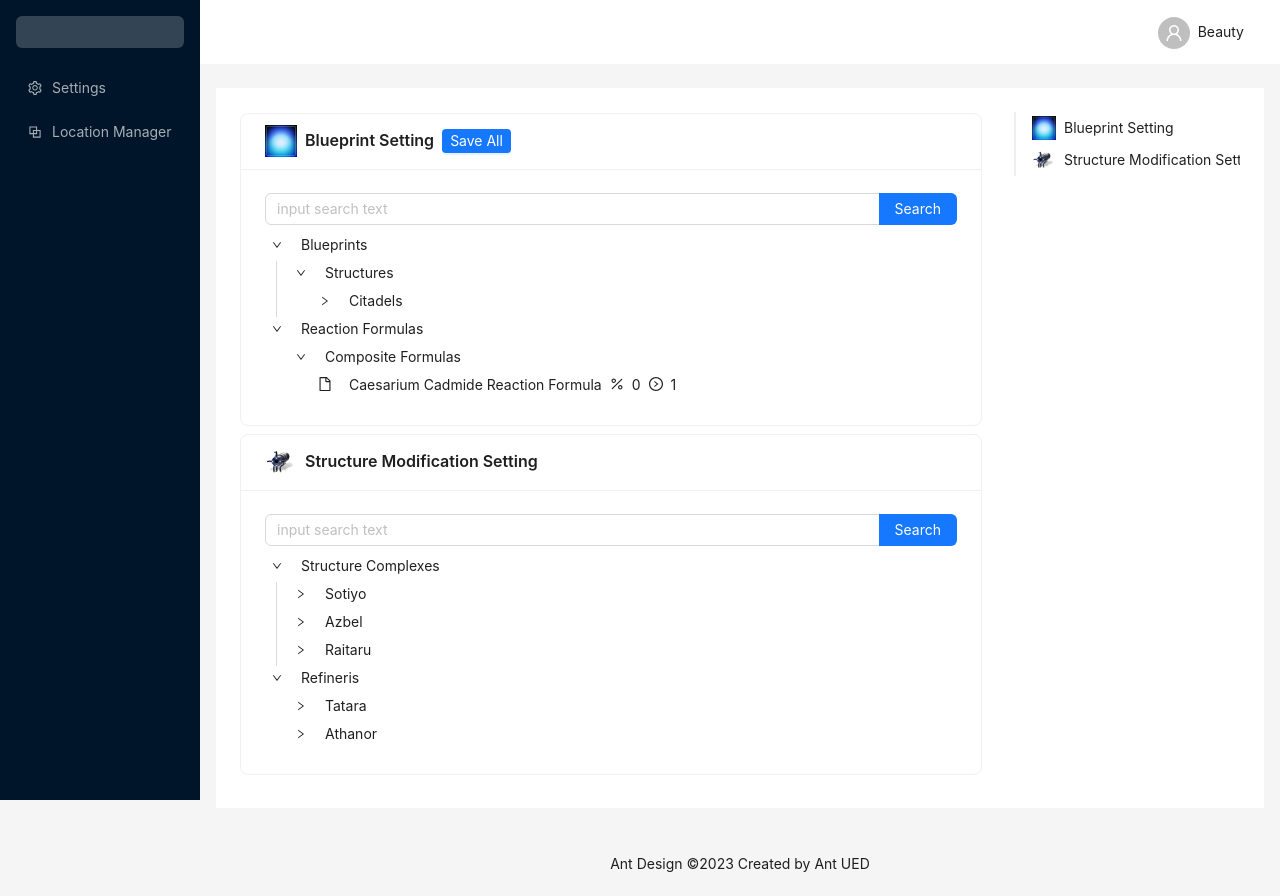
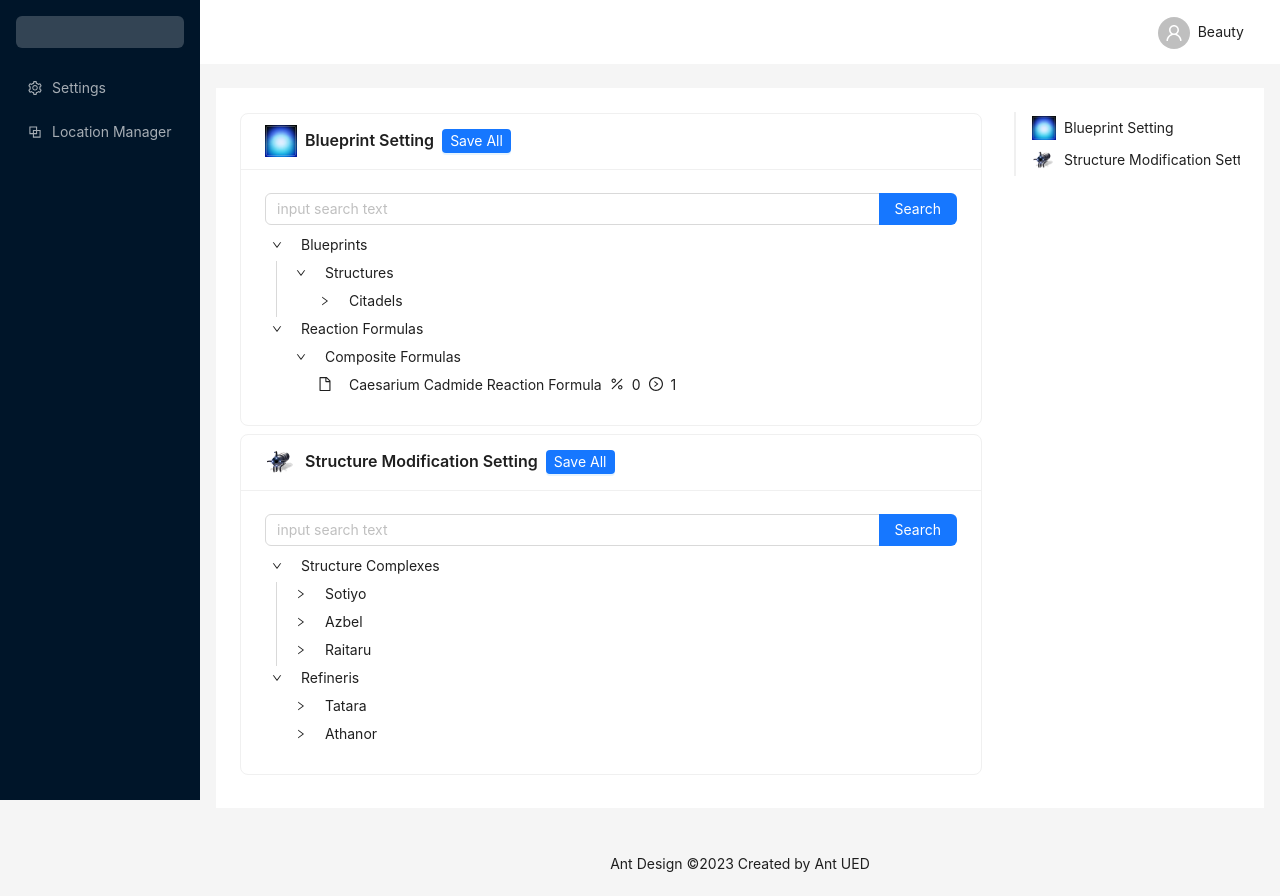
Before and after one commit to andy-wanganqi/vermilion-eve, a React (Create React App) app: page /settings in a window 1280 px wide. Built offline with nearby package versions, Linux system fonts and the light colour scheme.

Commit message:
[VE-001-002] Add save all button to SettingPage for saving all structure modification settings

```diff
--- a/src/pages/SettingsPage/index.tsx
+++ b/src/pages/SettingsPage/index.tsx
@@ -62,6 +62,16 @@ const ModificationTitle = () => (
       fallback={fallbackImage}
     />
     <span>Structure Modification Setting</span>
+    <Button
+      type="primary"
+      size="small"
+      onClick={() => {
+        db.saveCachedStructureModificationSettings();
+        message.success(`Successfully saved structure modification settings`);
+      }}
+    >
+      Save All
+    </Button>
   </Space>
 );
 
```
